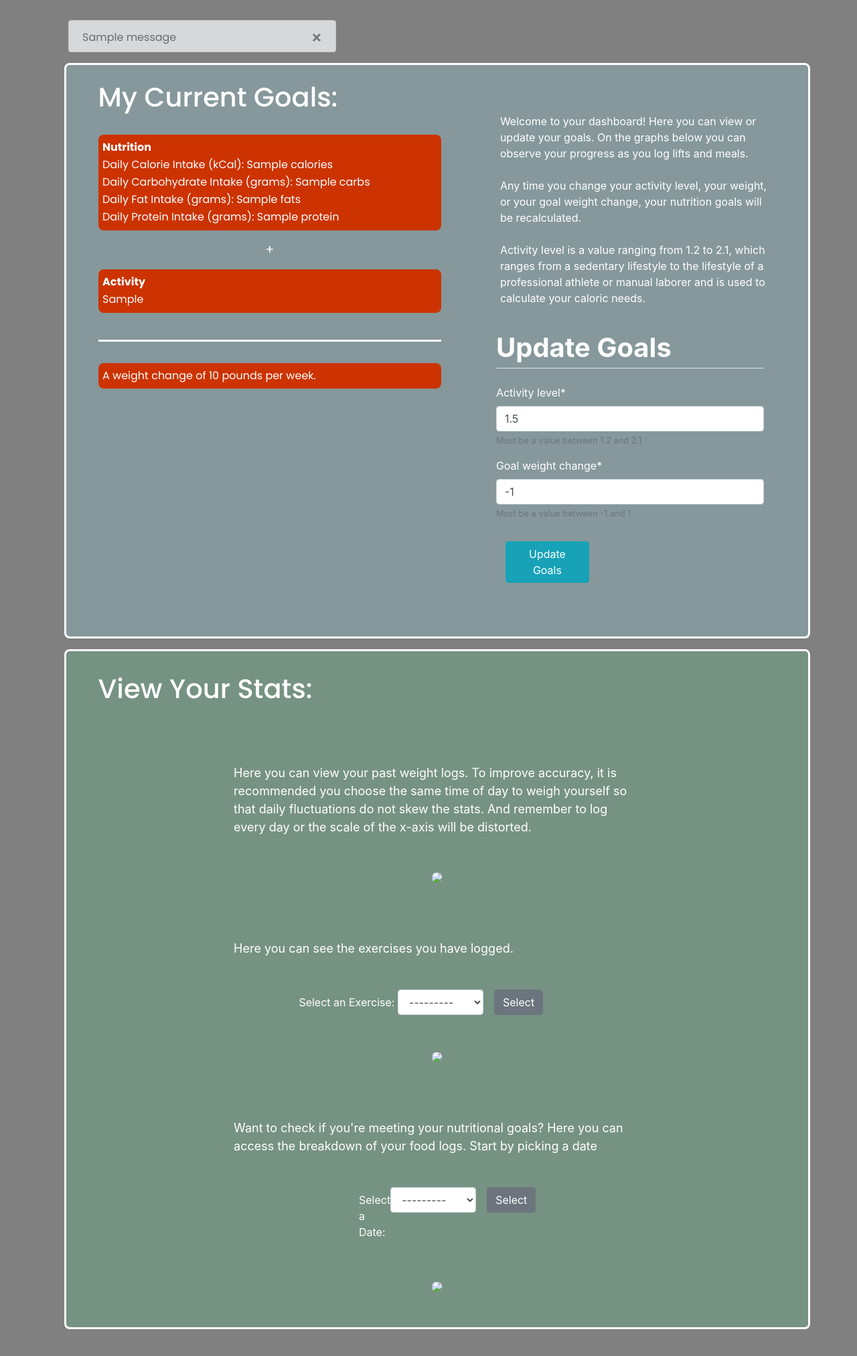
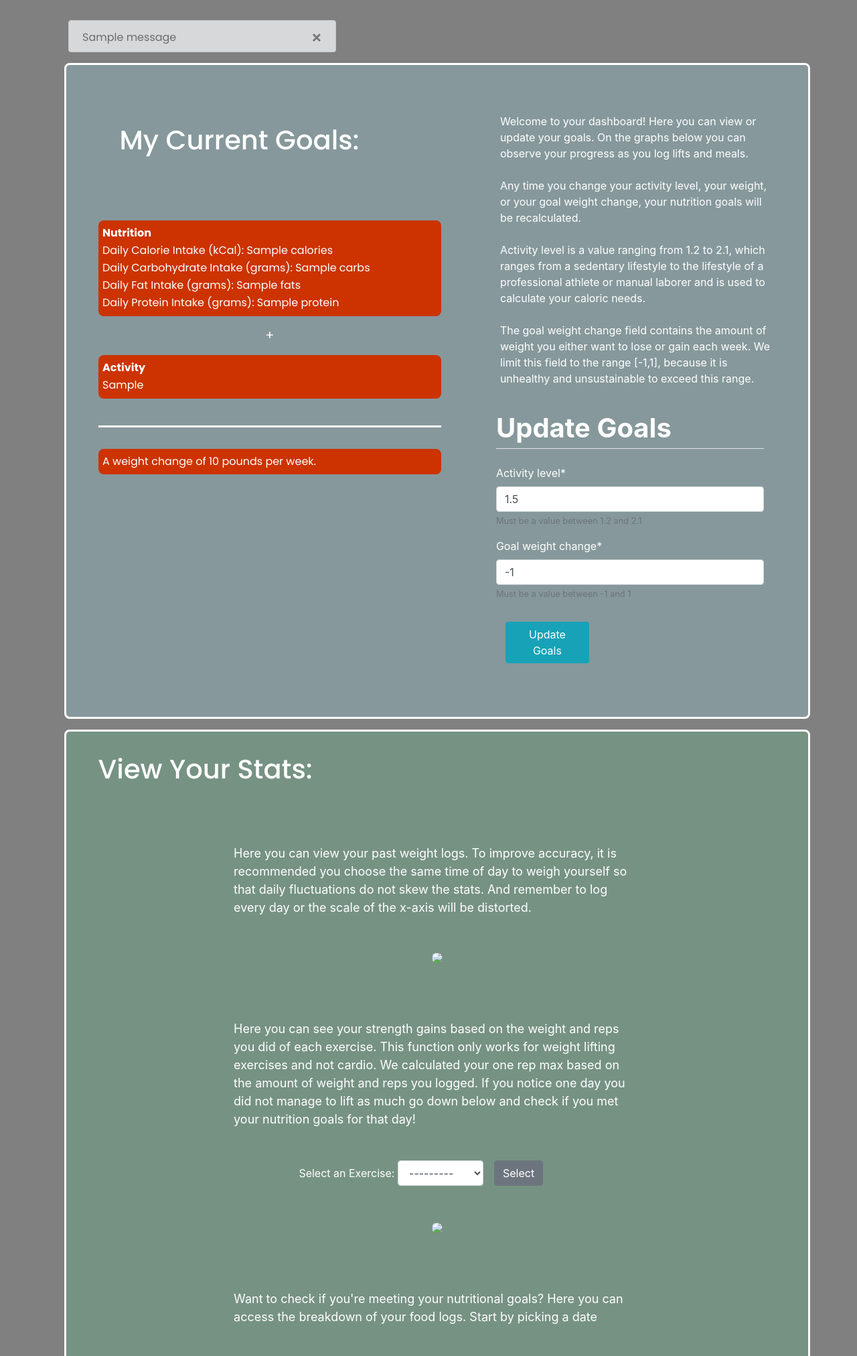
Before and after one commit to CTKogstrom/GymBuddyApp, a Django app: template users/templates/users/profile.html in a window 1280 px wide. Shown: the part 152-2176 px from the top of the page at 67% size. Run offline with Django 3.2, Linux system fonts and the light colour scheme; tables that the repository leaves empty hold one stand-in row (values such as "Sample post"); the template is opened without the code that fills it: values that come from a table or form of the project are taken from there, most other values are stand-ins (such as "Sample title", 1, 10 or a date in 2020); one stand-in notice (Sample message) is shown; some libraries are stand-ins or nearby versions.

Commit message:
forreal last style change

```diff
--- a/users/templates/users/profile.html
+++ b/users/templates/users/profile.html
@@ -6,10 +6,10 @@
                 margin-bottom: 2vh;" id = "goals-section">
             <div style="width: 80%; display: flex; flex-direction:column; padding: 1em;
                     padding-top: 0.5em" id="goals-card">
-                <h1 style="margin: 1rem 0rem 2rem 0rem; color: #ffffff"id="Profile-goals-header">
+                <h1 style="margin: 5rem 0rem 2rem 2rem; color: #ffffff"id="Profile-goals-header">
                     My Current Goals:
                 </h1>
-                <section id="Profile-goals-section">
+                <section id="Profile-goals-section" style="margin-top: 4rem;">
                     <p style="background-color: #cc3300; color: #ffffff; padding: 0.5vw; margin-bottom: 1rem;
                                 border-radius: 0.5em">
                         <b>Nutrition</b><br>
@@ -39,7 +39,10 @@
                         Any time you change your activity level, your weight, or your goal
                         weight change, your nutrition goals will be recalculated.<br><br>
                         Activity level is a value ranging from 1.2 to 2.1, which ranges from a sedentary lifestyle to
-                        the lifestyle of a professional athlete or manual laborer and is used to calculate your caloric needs.
+                        the lifestyle of a professional athlete or manual laborer and is used to calculate your caloric needs.<br><br>
+                        The goal weight change field contains the amount of weight you either want to lose or gain
+                        each week. We limit this field to the range [-1,1], because it is unhealthy and unsustainable to
+                        exceed this range.
                     </div>
                 </section>
                 <form method="POST" style="padding-top: 0em; padding: 1em; flex-basis: fit-content">
@@ -74,7 +77,11 @@
             </div>
             <div class="graph-container">
                 <div class="graph-blurb-container">
-                    Here you can see the exercises you have logged.
+                    Here you can see your strength gains based on the weight and reps you did of each
+                    exercise. This function only works for weight lifting exercises and not cardio.
+                    We calculated your one rep max based on the amount of weight and reps you logged.
+                    If you notice one day you did not manage to lift as much go down below and check if
+                    you met your nutrition goals for that day!
                 </div>
                 <div class="graph-stats-container">
                     <form class="graph-selection-form" method="POST" action="/profile/">
```
Also changed, not shown: users/templates/users/macros.html (+16 -2 lines).
